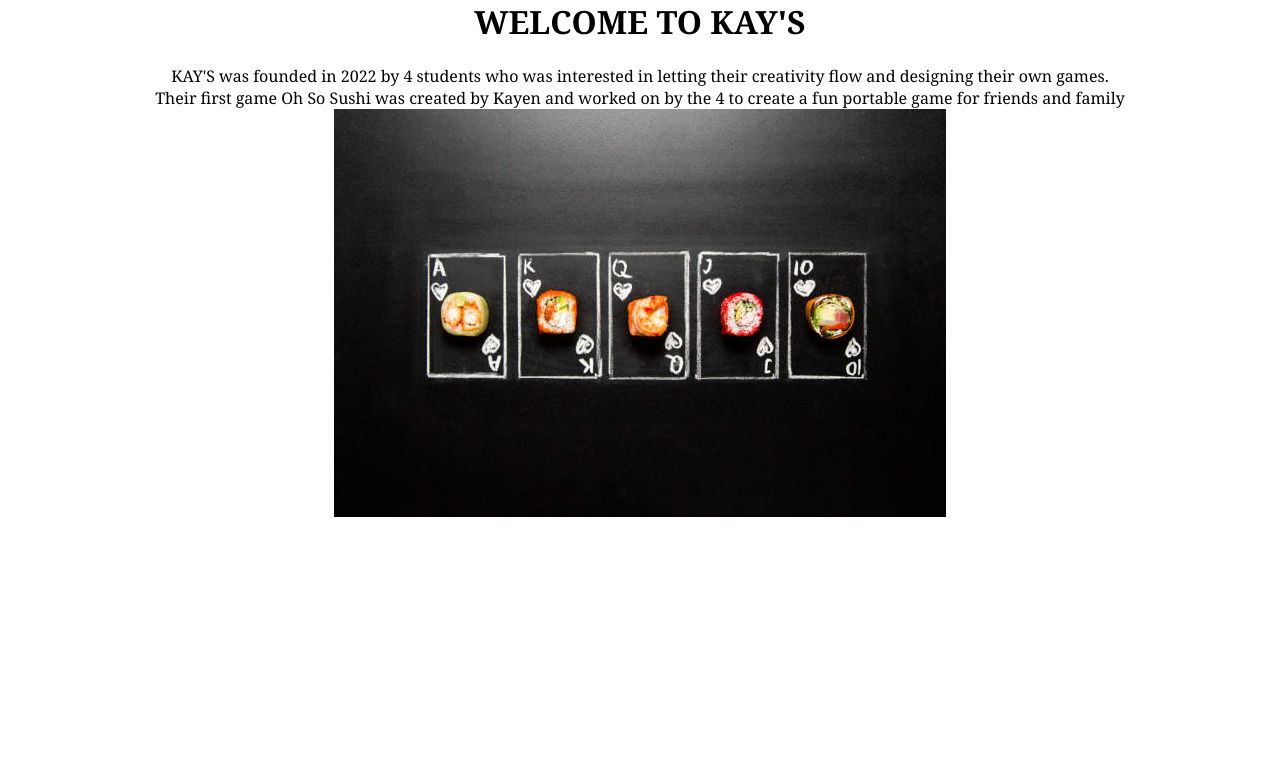
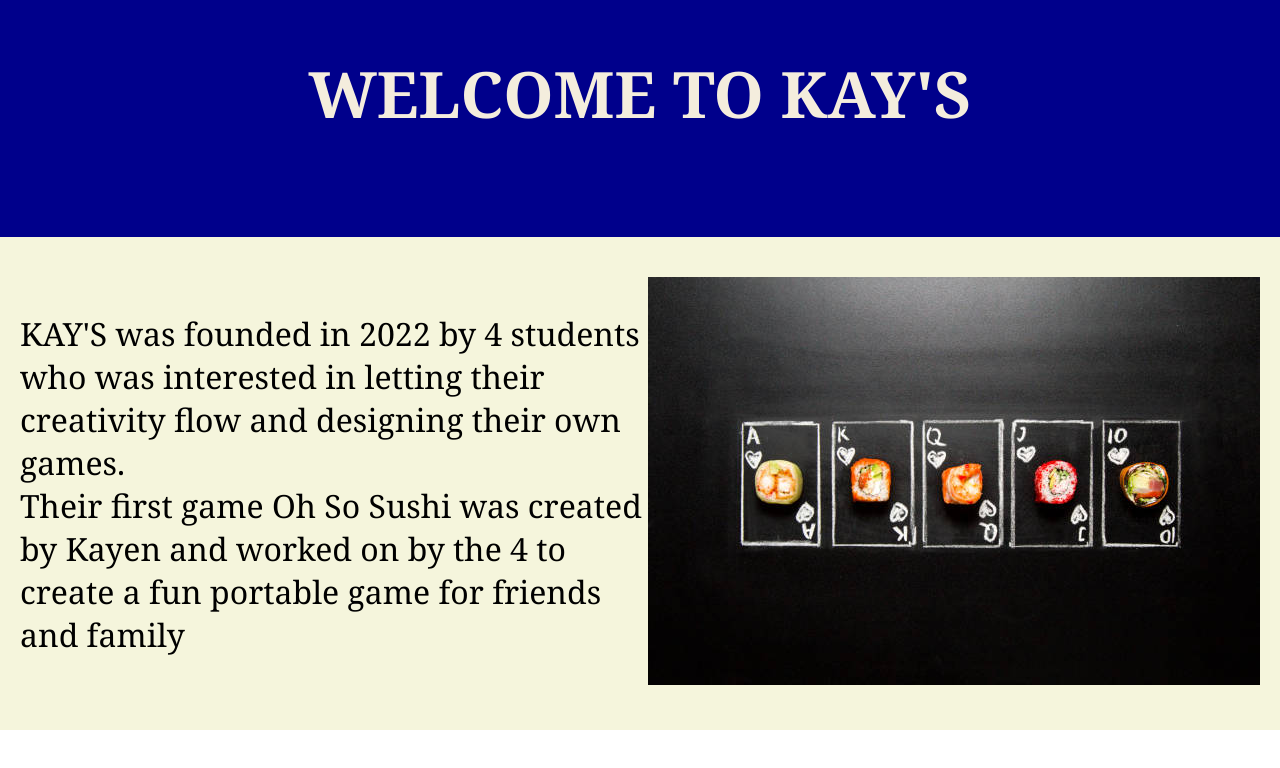
Before and after one commit to JiaYun5/ASG1, a plain HTML site: page home.html in a window 1280 px wide. Drawn offline with Linux system fonts and the light colour scheme.

Commit message:
css changes commit

```diff
--- a/home.html
+++ b/home.html
@@ -8,16 +8,22 @@
 </head>
 
 <body>
-    <div class="flex-container">
+    <div>
         <h1>WELCOME TO KAY'S</h1>
-        <br>
-        <p>
-            KAY'S was founded in 2022 by 4 students who was interested in letting their creativity flow
-            and designing their own games. <br>Their first game Oh So Sushi was created by Kayen and worked
-            on by the 4 to create a fun portable game for friends and family
-        </p>
+    </div>
 
-        <img src="sushicard.jpg" alt="Sushi Cards">
+    <div class="box1">
+
+        <div class="text">
+            <p>
+                KAY'S was founded in 2022 by 4 students who was interested in letting their creativity flow
+                and designing their own games. <br>Their first game Oh So Sushi was created by Kayen and worked
+                on by the 4 to create a fun portable game for friends and family
+            </p>
+        </div>
+        <div class="image">
+            <img src="sushicard.jpg" alt="Sushi Cards">
+        </div>
     </div>
 
 </body>
--- a/stylesheet.css
+++ b/stylesheet.css
@@ -33,7 +33,60 @@ nav a {
 	padding: 36px 10px;
 }
 
-nav a:hover{
+nav a:hover {
 	background-color: white;
 	color: black;
 }
+
+/*home.html*/
+h1 {
+	color: rgb(244, 237, 221);
+	background-color: darkblue;
+	padding-top: 50px;
+	padding-bottom: 100px;
+	font-size: 400%;
+}
+
+.box1 {
+	display: flex;
+	align-items: center;
+	padding-top: 40px;
+	padding-bottom: 40px;
+	padding-right: 20px;
+	padding-left: 20px;
+	background-color: beige;
+}
+
+.box1 .image {
+	text-align: right;
+}
+
+.box1 .text {
+	text-align: left;
+	justify-content: center;
+	flex: 50%;
+	font-size: 200%;
+}
+
+/*games.html*/
+
+.box2 {
+	display: flex;
+	align-items: center;
+	padding-top: 40px;
+	padding-bottom: 40px;
+	padding-right: 20px;
+	padding-left: 20px;
+	background-color: beige;
+}
+
+.box2 .image {
+	text-align: left;
+}
+
+.box2 .text {
+	text-align: left;
+	justify-content: center;
+	flex: 50%;
+	font-size: 100%;
+}
```
Also changed, not shown: games.html (+14 -2 lines), nav.html (+1 -1 lines), rb.html (+4 -1 lines).
